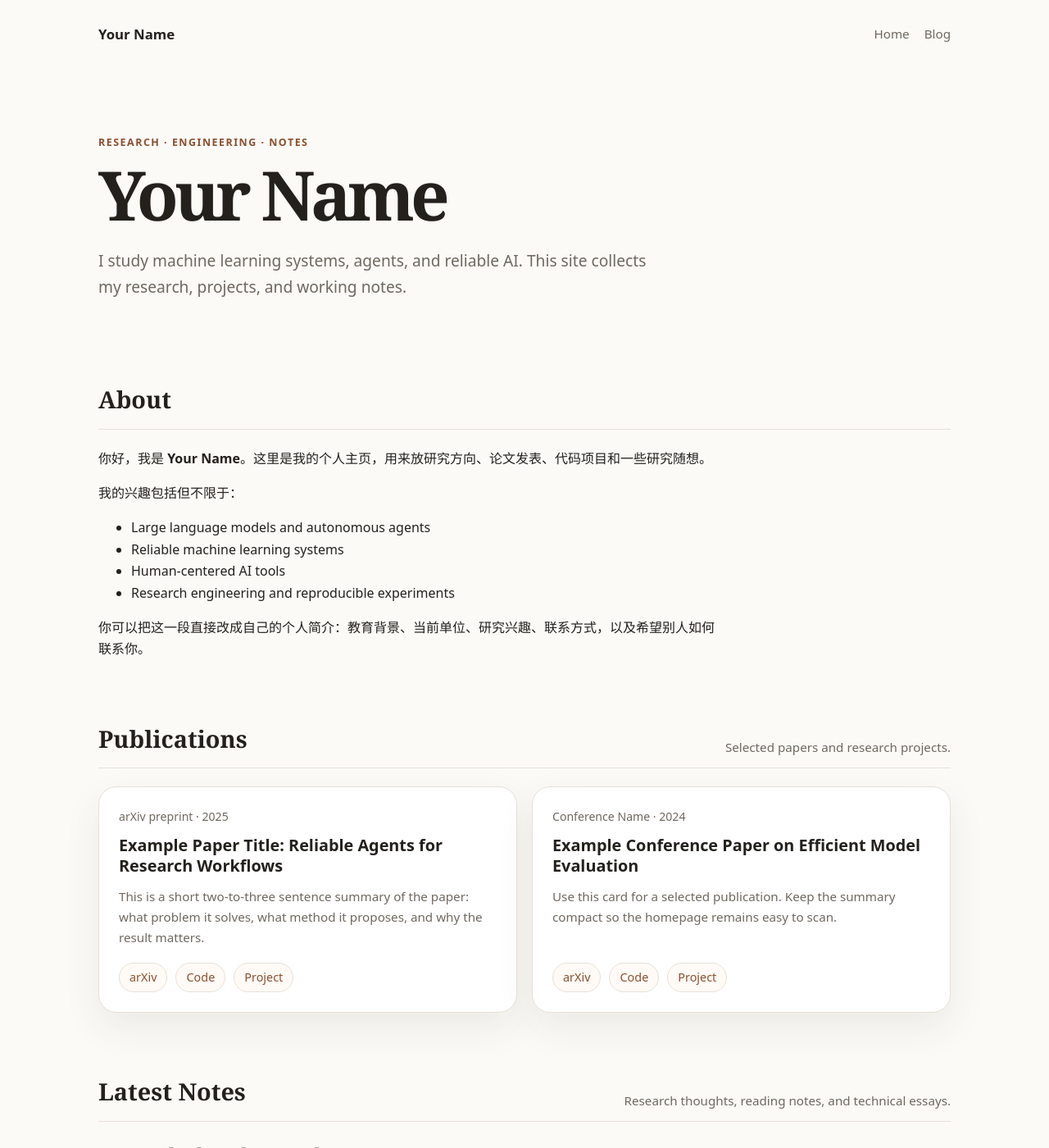
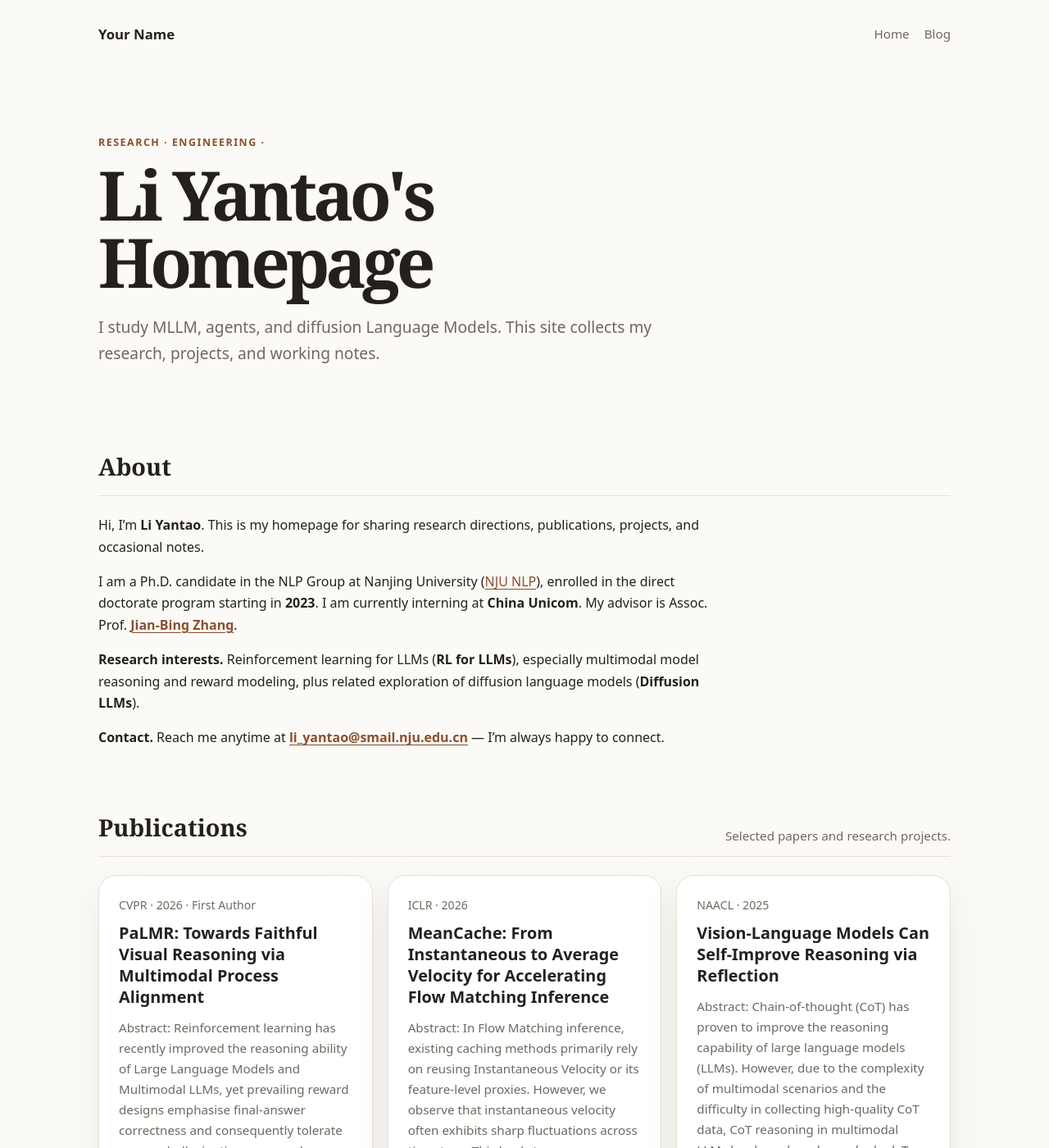
Before and after one commit to Liac-li/Liac-li.github.io, a Jekyll site: the page built from index.md, in a window 1280 px wide and 1400 px high. Shown: the whole window at 82% size. Built offline with Jekyll 4.4.1, drawn with Linux system fonts in a browser that asks for light colours; some of the changed text lies outside the part shown.

Commit message:
doc: add publications

```diff
--- a/_layouts/home.html
+++ b/_layouts/home.html
@@ -27,7 +27,7 @@ layout: default
     {% assign papers = site.publications | sort: "year" | reverse %}
     {% for paper in papers %}
       <article class="publication-card">
-        <p class="paper-meta">{{ paper.venue }}{% if paper.year %} &middot; {{ paper.year }}{% endif %}</p>
+        <p class="paper-meta">{{ paper.venue }}{% if paper.year %} &middot; {{ paper.year }}{% endif %}{% if paper.role == "first_author" %} &middot; First Author{% endif %}</p>
         <h3>{{ paper.title }}</h3>
         <div class="paper-summary">
           {{ paper.content | markdownify }}
--- a/_posts/2024-01-15-research-thoughts-template.md
+++ /dev/null
@@ -1,27 +0,0 @@
----
-title: "Research Thought Template"
-date: 2024-01-15
-reading_time: "4 min read"
-tags: [template]
-excerpt: "A reusable Markdown template for future research notes."
----
-
-Use this post as a template when writing future research notes.
-
-## Question
-
-What is the core question or confusion behind this note?
-
-## Observation
-
-Write the main observation in plain language. A good note should make the idea easy to revisit months later.
-
-## Evidence
-
-List papers, experiments, or examples that support the observation.
-
-## Open Problems
-
-- What is still unclear?
-- What would be worth testing next?
-- What would change your mind?
--- a/index.md
+++ b/index.md
@@ -1,18 +1,15 @@
 ---
 layout: home
 title: Home
-eyebrow: Research · Engineering · Notes
-hero_title: Your Name
-hero_subtitle: I study machine learning systems, agents, and reliable AI. This site collects my research, projects, and working notes.
+eyebrow: Research · Engineering ·
+hero_title: Li Yantao's Homepage
+hero_subtitle: I study MLLM, agents, and diffusion Language Models. This site collects my research, projects, and working notes.
 ---
 
-你好，我是 **Your Name**。这里是我的个人主页，用来放研究方向、论文发表、代码项目和一些研究随想。
+Hi, I'm **Li Yantao**. This is my homepage for sharing research directions, publications, projects, and occasional notes.
 
-我的兴趣包括但不限于：
+I am a Ph.D. candidate in the NLP Group at Nanjing University ([NJU NLP](https://nlp.nju.edu.cn)), enrolled in the direct doctorate program starting in **2023**. I am currently interning at **China Unicom**. My advisor is Assoc. Prof. **[Jian-Bing Zhang](https://cs.nju.edu.cn/zhangjb/)**.
 
-- Large language models and autonomous agents
-- Reliable machine learning systems
-- Human-centered AI tools
-- Research engineering and reproducible experiments
+**Research interests.** Reinforcement learning for LLMs (**RL for LLMs**), especially multimodal model reasoning and reward modeling, plus related exploration of diffusion language models (**Diffusion LLMs**).
 
-你可以把这一段直接改成自己的个人简介：教育背景、当前单位、研究兴趣、联系方式，以及希望别人如何联系你。
+**Contact.** Reach me anytime at **[li_yantao@smail.nju.edu.cn](mailto:li_yantao@smail.nju.edu.cn)** — I'm always happy to connect.
```
Also changed, not shown: _publications/MeanCache.md (added, +9 -0 lines), _publications/PaLMR.md (added, +10 -0 lines), _publications/R3V.md (added, +11 -0 lines), _publications/SeeClick.md (added, +9 -0 lines), _publications/example-paper-1.md (deleted, +0 -10 lines), _publications/example-paper-2.md (deleted, +0 -10 lines), README.md.
